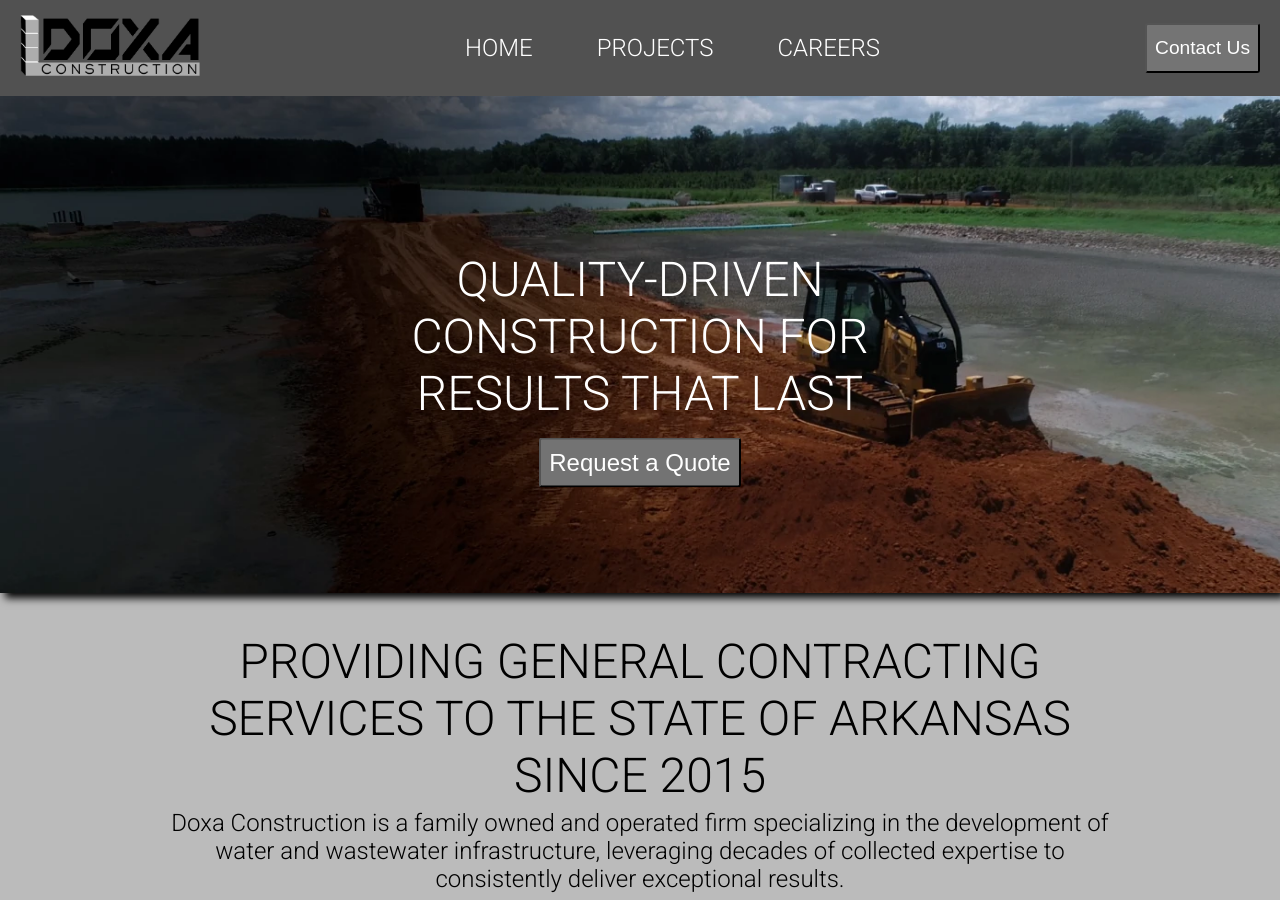
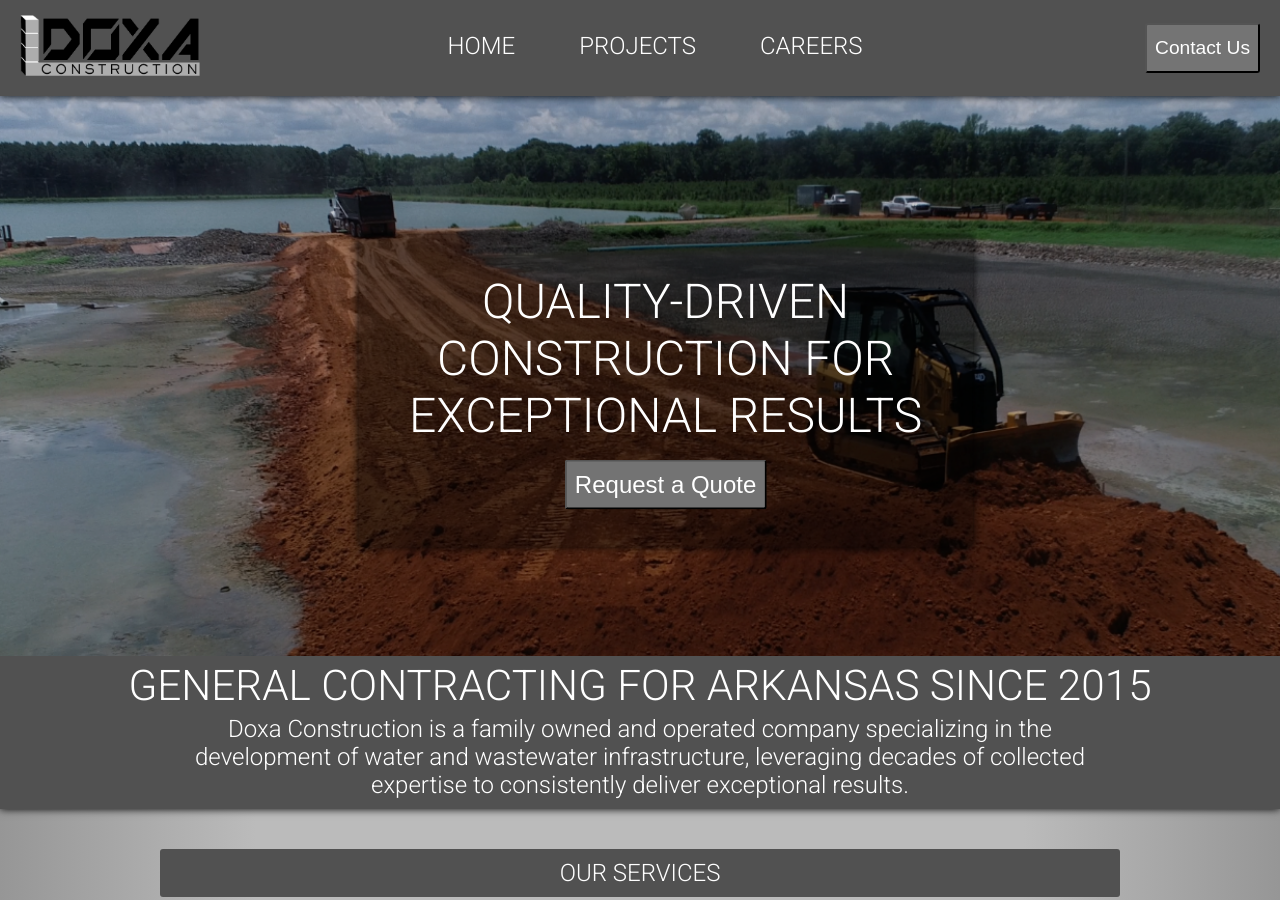
Before and after one commit to FinchHub/ifsc-11003-01, a plain HTML site: page final-project/index.html in a window 1280 px wide. Shown: the top 900 px of the page. Drawn offline with Linux system fonts and the light colour scheme.

Commit message:
Hero section and tagline improvements with respect to window sizing. Added contact form.

```diff
--- a/final-project/assets/css/style.css
+++ b/final-project/assets/css/style.css
@@ -54,17 +54,21 @@ body {
   font-family: "roboto";
   margin: 0;
   color:#000;
-  background-color: #BBBBBB;
+  background: #969696;
+  background: linear-gradient(90deg, rgba(150, 150, 150, 1) 0%, rgba(187, 187, 187, 1) 20%, rgba(187, 187, 187, 1) 80%, rgba(150, 150, 150, 1) 100%);
   font-size: 1.2rem;
+
 }
 nav {
   position: sticky;
   top: 0;
-  display: flex;
-  z-index: 1000;
-  justify-content: space-between;
+  display: grid;
+  grid-template-columns: 180px auto 180px;
+  align-items: center;
+  z-index: 100;
   background-color: #515151;
   padding: 0 20px;
+  box-shadow: 0px 0px 8px #000;
 }
 
 nav figure {
@@ -79,10 +83,13 @@ nav img {
 nav ul {
   display:flex;
   gap: 4rem;
-  margin: auto auto;
+/* I know adding margins aren't the right call for centering, but
+ * I've been working on this for hours now and cannot figure out
+ * why it refuses to center, so it's there for now. */
+  margin-left: 30px;
   padding: 0;
   list-style: none;
-  position: relative;
+  justify-self: center;
 }
 
 nav ul li {
@@ -98,7 +105,28 @@ nav ul a {
   font-weight: 300;
   color: #FFF;
   transition: transform 0.2s ease;
+  overflow: hidden;
 }
+
+nav ul a::after {
+  content: '';
+  position: absolute;
+  left: 0;
+  bottom: 0;
+  width: 0%;
+  height: 1px;
+  background-color: #FFF;
+  transition: width 0.3s ease;
+}
+
+nav ul a:hover::after {
+  width: 100%;
+}
+
+nav ul a:hover {
+  transform: scale(1.10);
+}
+
 
 nav button, section#hero-content button,
 section#careers button {
@@ -110,6 +138,11 @@ section#careers button {
   background-color: rgba(255,255,255,0.2);
 }
 
+nav button {
+  max-width: 120px;
+  margin-left: auto;
+}
+
 nav button a, section#hero-content button a,
 section#careers button a {
   text-decoration: none;
@@ -118,6 +151,9 @@ section#careers button a {
   font-weight: 300;
 }
 
+section#tagline {
+  background-color: rgba(0,0,0, 0.2);
+}
 
 section#tagline h2{
   text-align: center;
@@ -341,32 +377,45 @@ footer section .footer-bottom h6 a {
 /*  ------------- Media Queries ---------------  */
 
 
+/* Wish I would've read about progressive enhancement earlier.
+* If I'd known earlier, I would've started with a mobile layout
+* and built media queries for a desktop layout. I'm not super
+* happy with the mobile layout I've got though, so I'll redesign
+* it at a later date. */
+
 @media only screen and (min-width: 0px) {
 section#hero {
   position: relative;
   box-shadow: 5px 5px 8px;
-    width:100%;
-    max-height: 80vh;
+  width: 80vw;
+  max-width: 960px;
   overflow: hidden;
   border-radius: 3px;
-    width: 80vw;
   margin: 40px auto;
-    max-width: 960px;
+
+  display: flex;
+  align-items: center;
+  justify-content: flex-start;
 }
 
 section#hero img {
-    display:block;
-    height: auto;
+  display: block;
+  width: 100%;
+  height: 100%;
+  object-fit: cover;
+  position: absolute;
+  top: 0;
+  left: 0;
 }
 
 section#hero-content {
-    position: absolute;
-    top: 25%;
-    left: 2%;
+  position: relative;
   text-align: left;
   color: #FFF;
-    max-width: 35%;
+  max-width: 40%;
+  margin: 15px 0% 15px 2%;
 }
+
 
   section#hero-content h1 {
     font-weight: 400;
@@ -384,49 +433,93 @@ footer section .footer-bottom h6 a {
   section#hero-content button a {
     color: #FFF;
   }
+
+  section#tagline {
+    max-width: 960px;
+    width: 80vw;
+    margin: 40px auto;
   }
+}
+
+
+
 
 @media only screen and (min-width: 992px) {
   section#hero {
     width: 100%;
+    height: 70vh;
     max-width: none;
     margin: 0;
     border-radius: 0;
     position: relative;
     overflow: hidden;
+    box-shadow: 0px 0px 0px;
   }
 
   section#hero img {
-    /* remember to make a new pic */
-    content: url('../img/hero-img.webp');
+    content: url('../img/hero-img-full.webp');
     width: 100%;
     height: 100%;
     object-fit: cover;
     display: block;
+    box-shadow: 0px 0px 8px #000;
   }
 
   section#hero-content {
+    position: absolute;
     top: 50%;
     left: 50%;
     transform: translate(-50%, -50%);
     text-align: center;
     max-width: 60%;
+    background-color: rgba(0,0,0,0.4);
+    border-radius: 3px;
+    box-shadow: 0px 0px 10px rgba(0,0,0,1.0);
+    padding: 5px;
   }
 
   section#hero-content h1 {
     font-size: 3rem;
     font-weight: 300;
     margin-bottom: 1rem;
-    display: inline-block;
+    display: block;
     text-align: center;
+    margin-top: 32px;
   }
 
   section#hero-content button {
     margin: 0 auto;
     display: inline-block;
+    margin-bottom: 32px;
   }
 
   section#hero-content button a {
     font-size: 1.5rem;
   }
+
+
+  section#tagline {
+    max-width: 100%;
+    width: 100%;
+    margin: 0;
+    box-shadow: 0px 0px 8px #000;
+    padding: 5px;
+    background-color: #515151;
+    color: #FFF;
   }
+
+  section#tagline h2 {
+    margin-top:0;
+    font-weight: 350;
+    /* Honestly have no idea how to use clamp. I ballparked these
+    * numbers and got lucky because I was trying to keep h3 on one
+    * line until the mobile layout kicked in. */
+    font-size: clamp(1.5rem, 2rem + .8vw, 3rem);
+  }
+
+  section#tagline h3 {
+    margin: 5px auto;
+    font-weight: 300;
+    max-width: 960px;
+  }
+}
--- a/final-project/index.html
+++ b/final-project/index.html
@@ -26,14 +26,14 @@
     <img src="assets/img/hero-img.webp" class="" alt="Hero Section Photo">
 
     <section id="hero-content">
-      <h1>Quality-Driven Construction for Results that Last</h1>
+      <h1>Quality-Driven Construction for Exceptional Results</h1>
       <button><a href="contact.html">Request a Quote</a></button>
     </section>
   </section>
 
-  <section class="container" id="tagline">
-    <h2>Providing general contracting services to the state of Arkansas since 2015</h2>
-    <h3>Doxa Construction is a family owned and operated firm specializing in the development of water and wastewater infrastructure, leveraging decades of collected expertise to consistently deliver exceptional results.</h3>
+  <section id="tagline">
+    <h2>General Contracting for Arkansas since 2015</h2>
+    <h3>Doxa Construction is a family owned and operated company specializing in the development of water and wastewater infrastructure, leveraging decades of collected expertise to consistently deliver exceptional results.</h3>
   </section>
 
 
```
Also changed, not shown: final-project/assets/js/form.js (added, +21 -0 lines), final-project/contact.html (+4 -2 lines), final-project/assets/img/hero-img-full.webp (added). Lines whose indentation alone changed are shown as unchanged.
